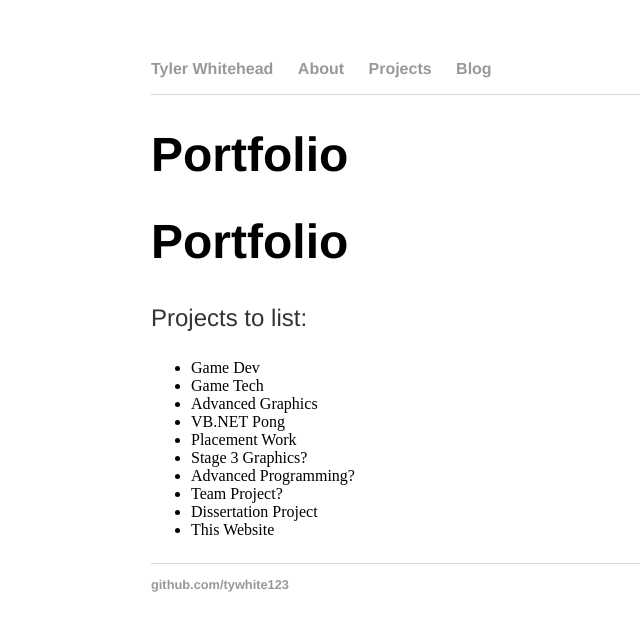
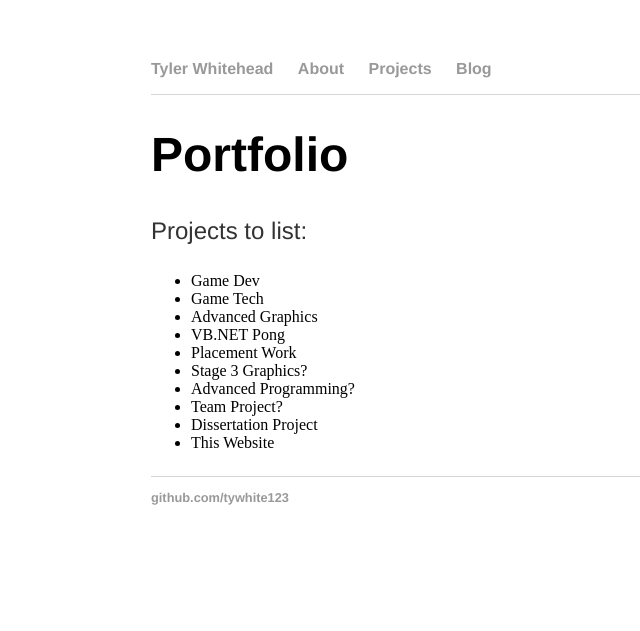
Before and after one commit to tywhite123/tywhite123.github.io, a Jekyll site: the page built from index.html, in a window 1280 px wide. Shown: the top 631 px of the page, without its empty margins (41-681 px from the left). Built offline with Jekyll 4.4.1, drawn with Linux system fonts in a browser that asks for light colours.

Commit message:
Update default.html

```diff
--- a/_layouts/default.html
+++ b/_layouts/default.html
@@ -14,13 +14,6 @@
 				<li><a href="/blog">Blog</a></li>
     		</ul>
 		</nav>
-		<div class="container">
-    		<div class="blurb">
-        		<h1>Portfolio</h1>
-
-    		</div><!-- /.blurb -->
-		</div><!-- /.container -->
-
 
 
 		<div class="lol">
```
